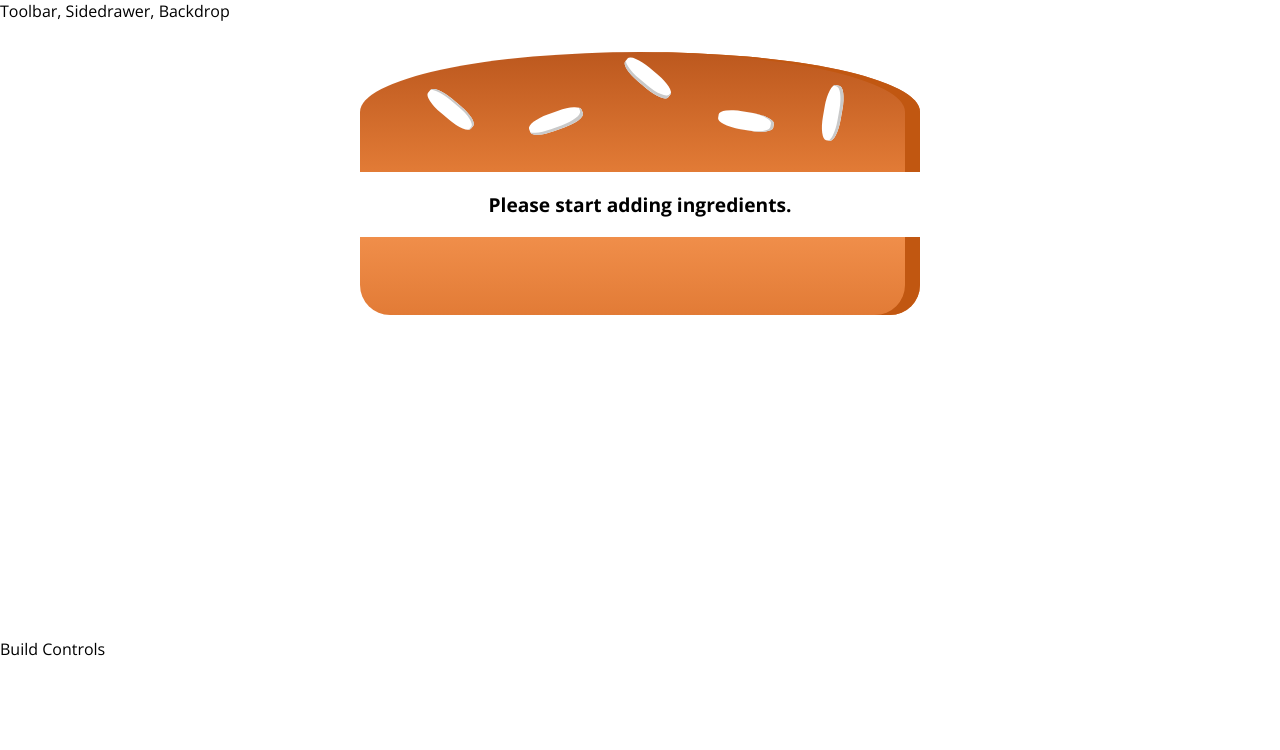
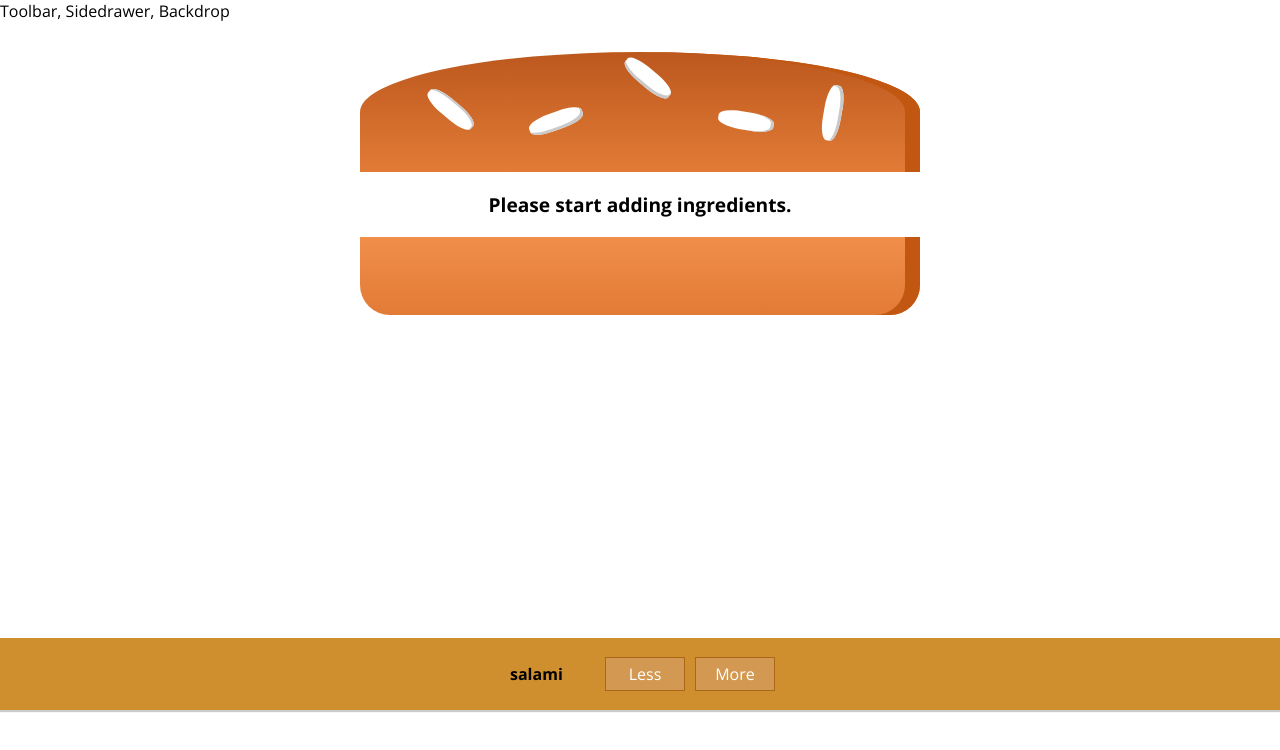
Before and after one commit to shubhamgupta2901/burgerbuilder-react, a React (Create React App) app: page / in a window 1280 px wide. Shown: the top 750 px of the page. Built offline with nearby package versions, Linux system fonts and the light colour scheme.

Commit message:
Adding Build Control Component

```diff
--- /dev/null
+++ b/src/components/Burger/BuildControls/BuildControl/BuildControl.js
@@ -0,0 +1,23 @@
+import React from 'react';
+import PropTypes from 'prop-types';
+import styles from './BuildControl.module.css';
+
+const buildControl =(props) => {
+    return (
+        <div className={styles.BuildControl}>
+            <div className={styles.Label}>{props.label}</div>
+            <button className={styles.Less}>Less</button>
+            <button className={styles.Less}>More</button>
+        </div>
+    );
+}
+
+buildControl.propTypes ={
+    label: PropTypes.string,
+}
+
+buildControl.defaultProps ={
+    label: 'salami',
+}
+
+export default buildControl;
--- /dev/null
+++ b/src/components/Burger/BuildControls/BuildControl/BuildControl.module.css
@@ -0,0 +1,56 @@
+.BuildControl {
+    display: flex;
+    justify-content: space-between;
+    align-items: center;
+    margin: 5px 0;
+}
+
+.BuildControl button {
+    display: block;
+    font: inherit;
+    padding: 5px;
+    margin: 0 5px;
+    width: 80px;
+    border: 1px solid #AA6817;
+    cursor: pointer;
+    outline: none;
+}
+
+.BuildControl button:disabled {
+    background-color: #AC9980;
+    border: 1px solid #7E7365;
+    color: #ccc;
+    cursor: default;
+}
+
+.BuildControl button:hover:disabled {
+    background-color: #AC9980;
+    color: #ccc;
+    cursor: not-allowed;
+}
+
+.Label {
+    padding: 10px;
+    font-weight: bold;
+    width: 80px;
+}
+
+.BuildControl .Less {
+    background-color: #D39952;
+    color: white;
+}
+
+.BuildControl .More {
+    background-color: #8F5E1E;
+    color: white;
+}
+
+.BuildControl .Less:hover, .BuildControl .Less:active {
+    background-color: #DAA972;
+    color: white;
+}
+
+.BuildControl .More:hover,.BuildControl .More:active {
+    background-color: #99703F;
+    color: white;
+}
--- /dev/null
+++ b/src/components/Burger/BuildControls/BuildControls.js
@@ -0,0 +1,20 @@
+import React from 'react';
+import PropTypes from 'prop-types';
+import styles from './BuildControls.module.css';
+import BuildControl from './BuildControl/BuildControl';
+
+const buildControls =(props) => {
+    return (
+        <div className={styles.BuildControls}>
+            <BuildControl/>
+        </div>
+    );
+}
+
+buildControls.propTypes ={
+}
+
+buildControls.defaultProps ={
+}
+
+export default buildControls;
--- /dev/null
+++ b/src/components/Burger/BuildControls/BuildControls.module.css
@@ -0,0 +1,10 @@
+.BuildControls{
+    width: 100%;
+    background-color: #CF8F2E;
+    display: flex;
+    flex-flow: column;
+    align-items: center;
+    box-shadow: 0 2px 1px #ccc;
+    margin: auto;
+    padding: 10px 0;
+}
--- a/src/containers/BurgerBuilder/BurgerBuilder.js
+++ b/src/containers/BurgerBuilder/BurgerBuilder.js
@@ -1,6 +1,7 @@
 import React from 'react';
 import PropTypes from 'prop-types'
 import Burger from '../../components/Burger/Burger';
+import BuildControls from '../../components/Burger/BuildControls/BuildControls';
 
 class BurgerBuilder extends React.Component {
   constructor(props){
@@ -18,7 +19,7 @@
     return (
       <React.Fragment>
         <Burger ingredients={this.state.ingredients}/>
-        <div>Build Controls</div>
+        <BuildControls/>
     </React.Fragment>
     );
   }
```
